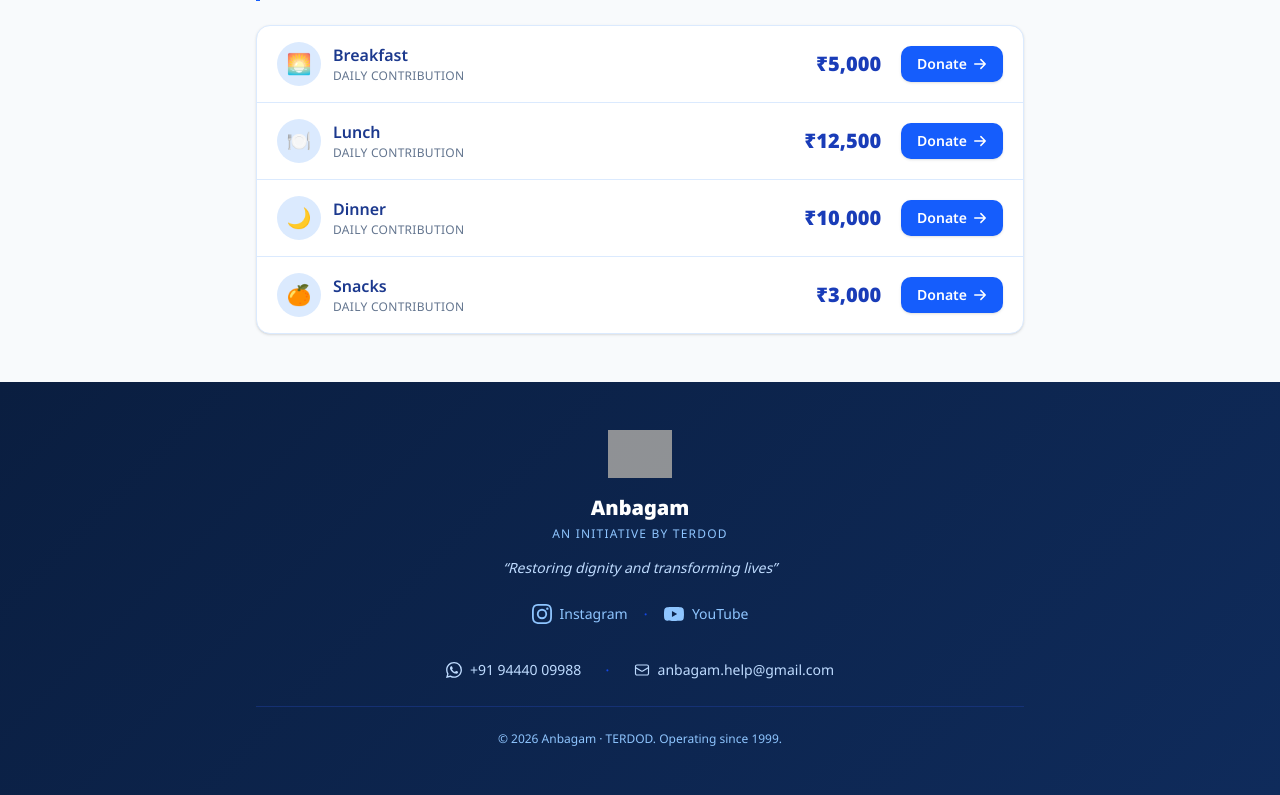
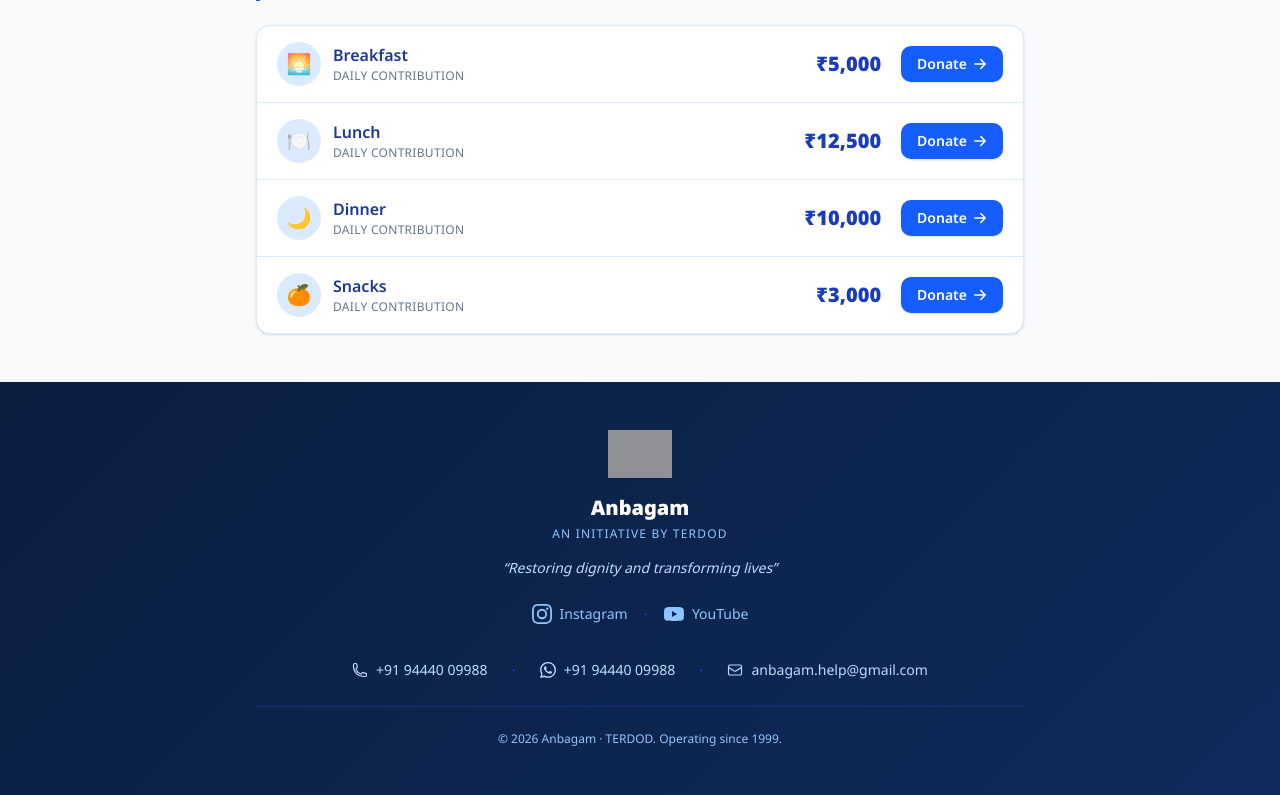
Before and after one commit to varun-raj/anbagam-ngo, a Next.js app: page / in a window 1280 px wide. Shown: the part 1672-2467 px from the top of the page. Built offline with nearby package versions, Linux system fonts and the light colour scheme; grey boxes are pictures that could not be loaded.

Commit message:
feat: add call link in footer

```diff
--- a/components/Footer.tsx
+++ b/components/Footer.tsx
@@ -60,6 +60,16 @@
         {/* Contact */}
         <div className="flex flex-col sm:flex-row items-center justify-center gap-3 sm:gap-6 mb-6">
           <a
+            href="tel:+919444009988"
+            className="flex items-center gap-2 text-blue-200 hover:text-white transition-colors text-sm"
+          >
+            <svg className="w-4 h-4 flex-shrink-0" fill="none" viewBox="0 0 24 24" stroke="currentColor" strokeWidth={1.75}>
+              <path strokeLinecap="round" strokeLinejoin="round" d="M2.25 6.75c0 8.284 6.716 15 15 15h2.25a2.25 2.25 0 002.25-2.25v-1.372c0-.516-.351-.966-.852-1.091l-4.423-1.106c-.44-.11-.902.055-1.173.417l-.97 1.293c-.282.376-.769.542-1.21.38a12.035 12.035 0 01-7.143-7.143c-.162-.441.004-.928.38-1.21l1.293-.97c.363-.271.527-.734.417-1.173L6.963 3.102a1.125 1.125 0 00-1.091-.852H4.5A2.25 2.25 0 002.25 4.5v2.25z" />
+            </svg>
+            +91 94440 09988
+          </a>
+          <span className="hidden sm:block text-blue-700">·</span>
+          <a
             href="https://wa.me/919444009988"
             target="_blank"
             rel="noopener noreferrer"
```
